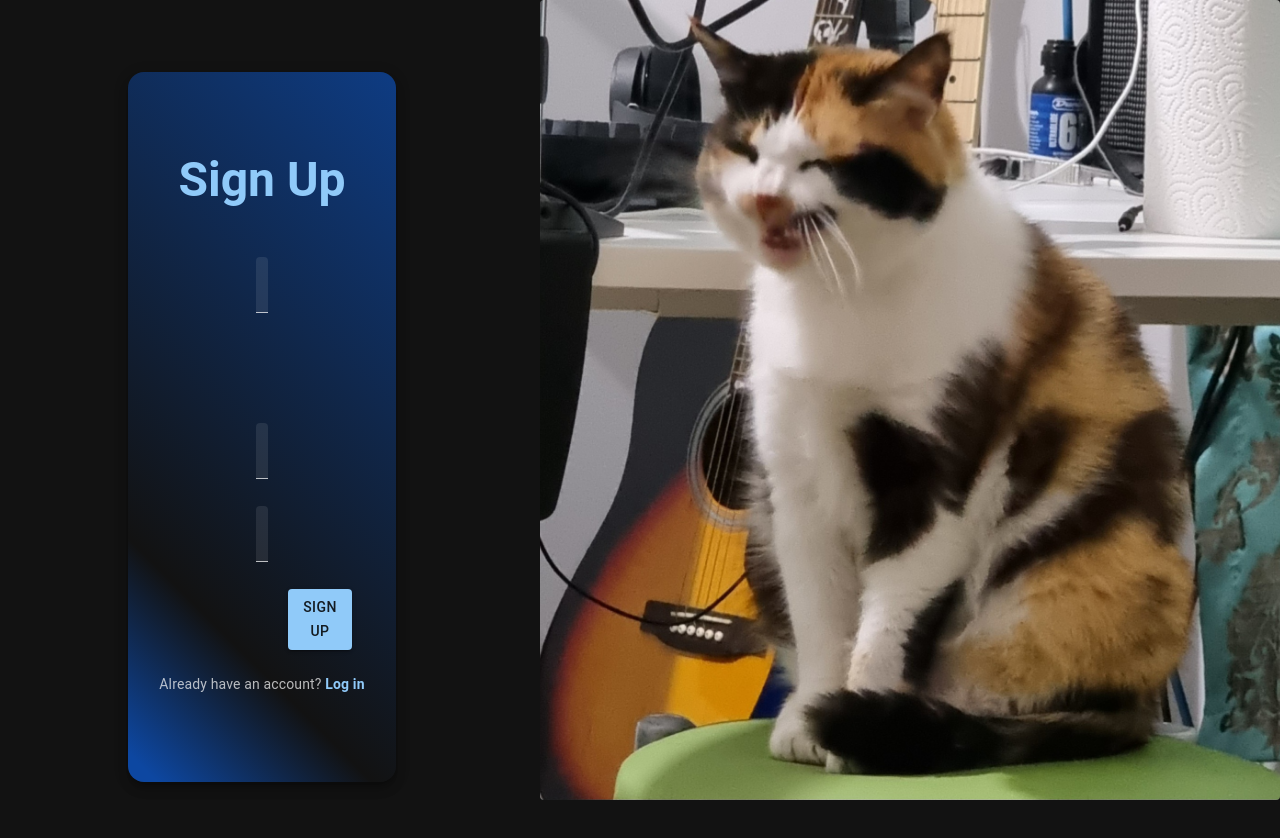
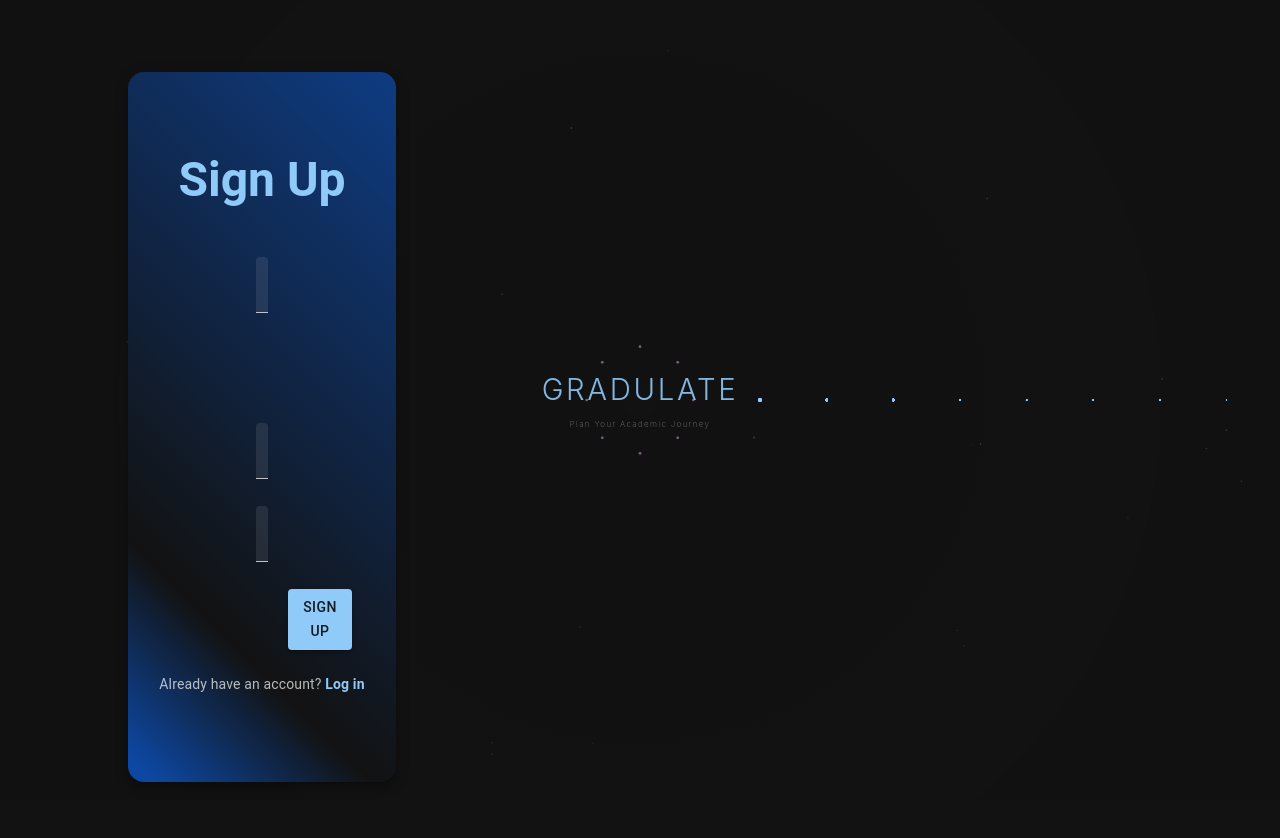
Before and after one commit to salildz/gradulate, a React (Vite) app in the folder client/: page /signup in a window 1280 px wide. Shown: the top 838 px of the page. Built offline with nearby package versions, Linux system fonts and the light colour scheme.

Commit message:
new auth background added, fixes available

```diff
--- /dev/null
+++ b/client/src/components/auth/OrbitDesign.jsx
@@ -0,0 +1,109 @@
+import React from "react";
+import { Box } from "@mui/material";
+import { useTheme } from "@mui/material/styles";
+
+const OrbitDesign = () => {
+  const theme = useTheme();
+
+  // Optimize edilmiş orbit konfigürasyonu
+  const orbits = [
+    { radius: 180, particles: 12, speed: 25, size: 2.5, opacity: 0.9 },
+    { radius: 280, particles: 18, speed: 35, size: 2, opacity: 0.8 },
+    { radius: 380, particles: 24, speed: 45, size: 1.8, opacity: 0.7 },
+    { radius: 480, particles: 30, speed: 55, size: 1.5, opacity: 0.6 },
+    { radius: 580, particles: 36, speed: 65, size: 1.2, opacity: 0.5 },
+    { radius: 680, particles: 42, speed: 75, size: 1, opacity: 0.45 },
+    { radius: 780, particles: 48, speed: 85, size: 0.8, opacity: 0.4 },
+    { radius: 880, particles: 54, speed: 95, size: 0.6, opacity: 0.35 },
+    { radius: 980, particles: 60, speed: 105, size: 0.4, opacity: 0.3 },
+  ];
+
+  return (
+    <Box
+      sx={{
+        position: "fixed",
+        top: 0,
+        left: 0,
+        width: "100vw",
+        height: "100vh",
+        zIndex: -1,
+        pointerEvents: "none",
+        overflow: "hidden",
+        background: `radial-gradient(circle at center, transparent 0%, ${theme.palette.background.default}15 100%)`,
+      }}
+    >
+      <svg width="100%" height="100%" viewBox="0 0 1920 1080">
+        <defs>
+          <filter id="particleGlow" x="-20%" y="-20%" width="140%" height="140%">
+            <feGaussianBlur stdDeviation="1" result="blur" />
+            <feMerge>
+              <feMergeNode in="blur" />
+              <feMergeNode in="SourceGraphic" />
+            </feMerge>
+          </filter>
+        </defs>
+
+        {orbits.map((orbit, orbitIndex) => (
+          <g key={`orbit-${orbitIndex}`} filter="url(#particleGlow)">
+            {[...Array(orbit.particles)].map((_, i) => {
+              const angleOffset = (360 / orbit.particles) * i;
+              const randomDelay = Math.random() * 5;
+              const direction = orbitIndex % 2 === 0 ? 1 : -1;
+
+              return (
+                <circle key={`particle-${orbitIndex}-${i}`} cx={960 + orbit.radius} cy={540} r={orbit.size} fill={theme.palette.primary.main} opacity={orbit.opacity}>
+                  <animateTransform attributeName="transform" type="rotate" values={`${angleOffset} 960 540; ${angleOffset + 360 * direction} 960 540`} dur={`${orbit.speed}s`} repeatCount="indefinite" begin={`${randomDelay}s`} />
+                  <animate attributeName="opacity" values={`${orbit.opacity * 0.3};${orbit.opacity};${orbit.opacity * 0.3}`} dur={`${3 + Math.random() * 2}s`} repeatCount="indefinite" begin={`${randomDelay}s`} />
+                </circle>
+              );
+            })}
+          </g>
+        ))}
+
+        <g>
+          {[...Array(25)].map((_, i) => {
+            const x = Math.random() * 1920;
+            const y = Math.random() * 1080;
+            const size = Math.random() * 1 + 0.5;
+            const opacity = Math.random() * 0.2 + 0.1;
+
+            return (
+              <circle key={`ambient-${i}`} cx={x} cy={y} r={size} fill={theme.palette.primary.light} opacity={opacity}>
+                <animate attributeName="opacity" values={`${opacity * 0.2};${opacity};${opacity * 0.2}`} dur={`${8 + Math.random() * 8}s`} repeatCount="indefinite" begin={`${Math.random() * 5}s`} />
+                <animateTransform attributeName="transform" type="translate" values={`0 0; ${(Math.random() - 0.5) * 20} ${(Math.random() - 0.5) * 20}; 0 0`} dur={`${15 + Math.random() * 10}s`} repeatCount="indefinite" />
+              </circle>
+            );
+          })}
+        </g>
+
+        <g>
+          {[...Array(8)].map((_, i) => {
+            const angle = i * 45 * (Math.PI / 180);
+            const innerRadius = 80;
+            const x = 960 + Math.cos(angle) * innerRadius;
+            const y = 540 + Math.sin(angle) * innerRadius;
+
+            return (
+              <circle key={`constellation-${i}`} cx={x} cy={y} r="2" fill={theme.palette.secondary.main} opacity="0.6">
+                <animate attributeName="opacity" values="0.2;0.8;0.2" dur="4s" repeatCount="indefinite" begin={`${i * 0.5}s`} />
+                <animateTransform attributeName="transform" type="rotate" values={`0 960 540; 360 960 540`} dur="30s" repeatCount="indefinite" />
+              </circle>
+            );
+          })}
+        </g>
+
+        <text x="960" y="540" textAnchor="middle" fontSize="44" fontFamily="'Inter', 'Segoe UI', sans-serif" fontWeight="300" fill={theme.palette.primary.main} opacity="0.9" letterSpacing="4px">
+          GRADULATE
+          <animate attributeName="opacity" values="0.7;1;0.7" dur="6s" repeatCount="indefinite" />
+        </text>
+
+        <text x="960" y="580" textAnchor="middle" fontSize="12" fontFamily="'Inter', 'Segoe UI', sans-serif" fontWeight="200" fill={theme.palette.text.secondary} opacity="0.6" letterSpacing="2px">
+          Plan Your Academic Journey
+          <animate attributeName="opacity" values="0.3;0.8;0.3" dur="8s" repeatCount="indefinite" begin="2s" />
+        </text>
+      </svg>
+    </Box>
+  );
+};
+
+export default OrbitDesign;
--- a/client/src/components/auth/Signup.jsx
+++ b/client/src/components/auth/Signup.jsx
@@ -2,8 +2,8 @@ import { Box, Button, Card, CardContent, CardMedia, FormControl, Grid, Link, Typ
 import { useTranslation } from "react-i18next";
 import CustomInput from "../form/CustomInput";
 import { useState } from "react";
-import Leyla from "../imageCards/Leyla";
 import { blue } from "@mui/material/colors";
+import OrbitDesign from "./OrbitDesign";
 
 const Signup = () => {
   const { t } = useTranslation();
@@ -24,6 +24,8 @@ const Signup = () => {
   };
 
   return (
+    <>
+      <OrbitDesign />
       <Grid container spacing={2} justifyContent="center" sx={{ height: "100%" }}>
         <Grid size={{ xs: 12, lg: 5 }}>
           <Box sx={{ height: "100%", width: "100%", p: { xs: 3, lg: 9 }, px: { xs: 0, lg: 16 }, display: "flex", alignItems: "center", justifyContent: "center" }}>
@@ -60,10 +62,12 @@ const Signup = () => {
         </Grid>
         <Grid size={{ xs: 0, md: 5, lg: 7 }}>
           <Box sx={{ height: "100vh", overflow: "hidden" }}>
-          <Leyla />
+            {/* <Leyla /> */}
+            {/* <NeonDesign /> */}
           </Box>
         </Grid>
       </Grid>
+    </>
   );
 };
 
```
Lines whose indentation alone changed are shown as unchanged.
